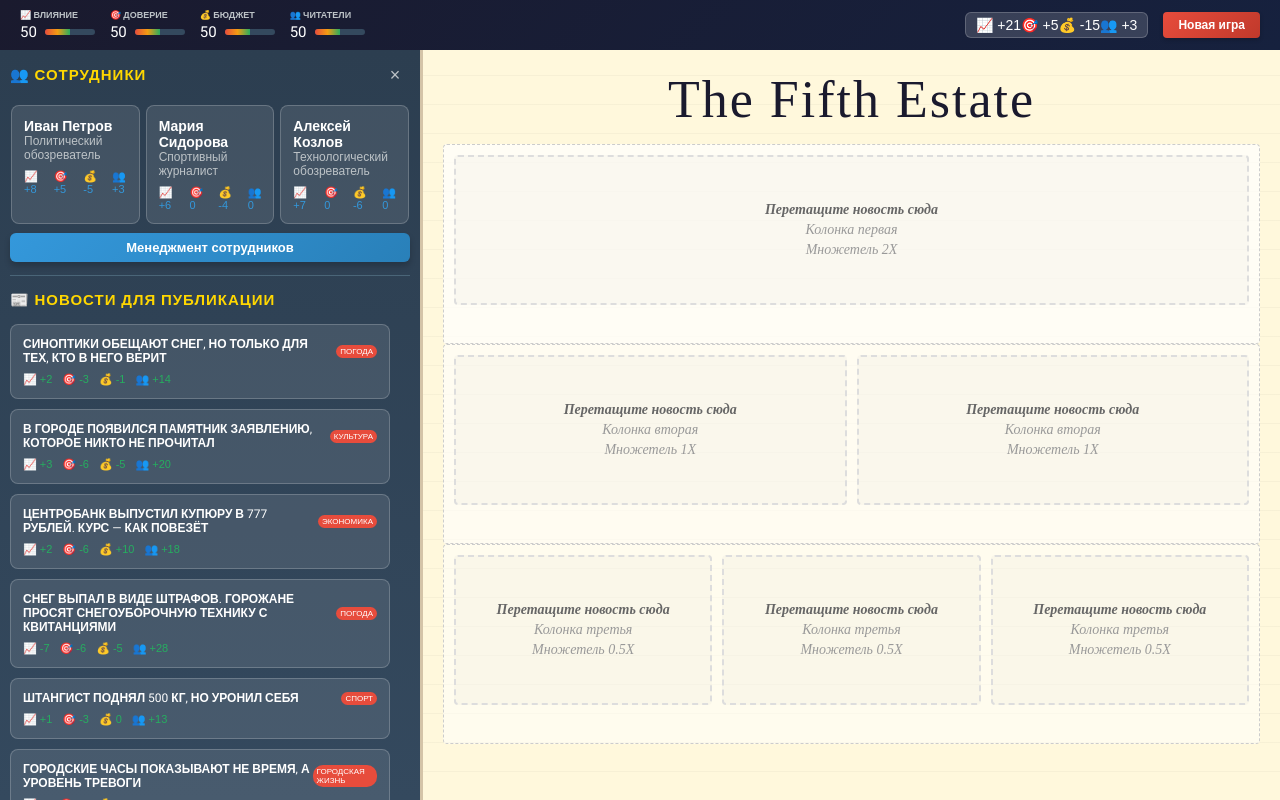
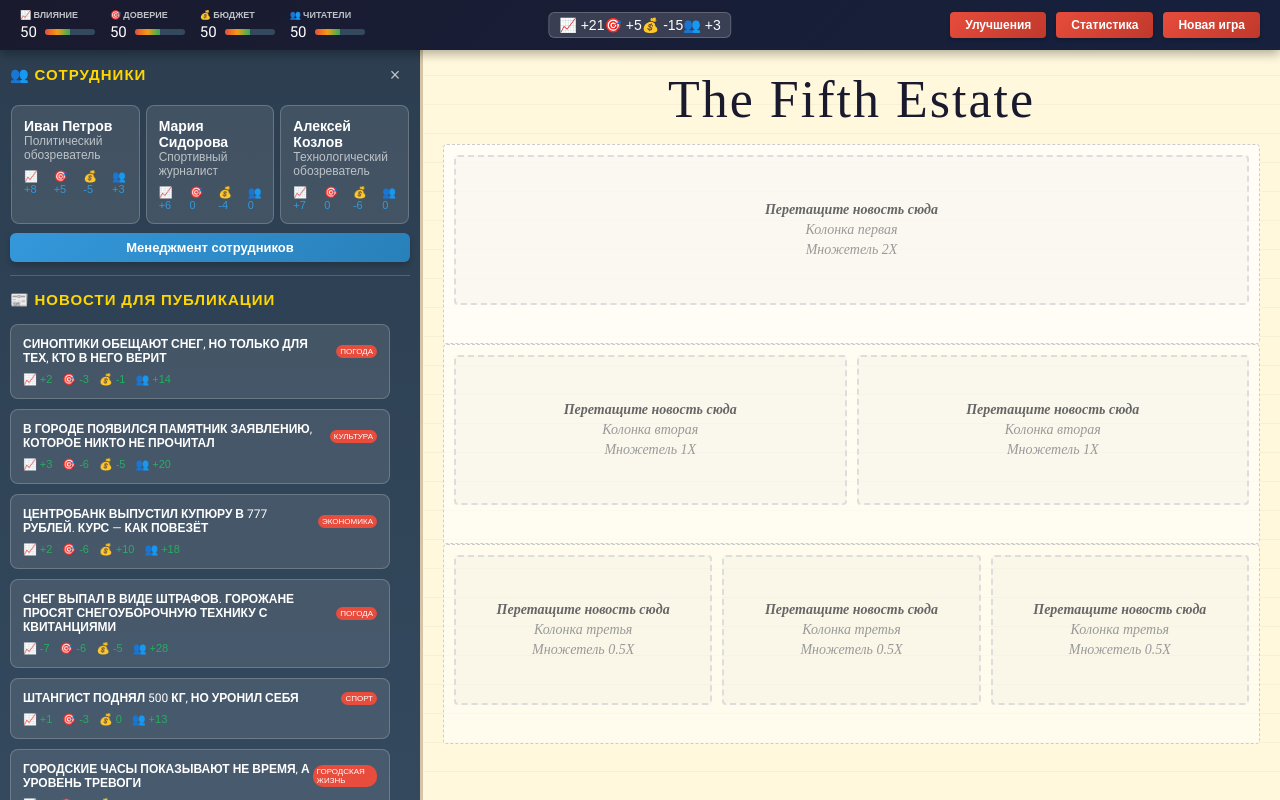
Before and after one commit to rvllvd/the_fifth_estate, a React (Vite) app: page / in a window 1280 px wide. Built offline with nearby package versions, Linux system fonts and the light colour scheme; a web font is replaced by a local one.

Commit message:
превью метри по центру

```diff
--- a/src/components/TopPanel.tsx
+++ b/src/components/TopPanel.tsx
@@ -30,8 +30,11 @@ export default function TopPanel({ metrics, onNewGame, preview }: Props) {
           </div>
         )}
       </div>
-
-      <button id="new-game-btn" onClick={onNewGame}>Новая игра</button>
+  <div className="top-panel-actions">
+      <button className="right-btn" id="upgrade-btn">Улучшения</button>
+      <button className="right-btn" id="stat-btn">Статистика</button>
+      <button className="right-btn" id="new-game-btn" onClick={onNewGame}>Новая игра</button>
+      </div>
     </div>
   );
 }
--- a/src/styles/top-panel.css
+++ b/src/styles/top-panel.css
@@ -4,10 +4,12 @@
   color: white;
   padding: 8px 20px;
   display: flex;
+  align-items: center;
   justify-content: space-between;
-  align-items: center;
   box-shadow: 0 4px 10px rgba(0,0,0,0.3);
   min-height: 50px;
+  position: relative;
+  gap: 15px;
 }
 
 .newspaper-logo {
@@ -18,10 +20,11 @@
   margin-right: 20px;
 }
 
+/* Показатели */
 .metrics {
   display: flex;
   gap: 15px;
-  flex: 1;
+  flex: 0 0 auto;
 }
 
 .metric {
@@ -58,7 +61,15 @@
   transition: width 0.3s ease;
 }
 
-#new-game-btn {
+/* Обёртка кнопок справа */
+.top-panel-actions {
+  display: flex;
+  gap: 10px;
+  margin-left: auto;
+  z-index: 3;
+}
+
+.right-btn {
   background: linear-gradient(135deg, #e74c3c 0%, #c0392b 100%);
   color: white;
   border: none;
@@ -69,25 +80,29 @@
   border-radius: 4px;
   transition: all 0.3s;
   box-shadow: 0 2px 4px rgba(0,0,0,0.2);
-  margin-left: 15px;
 }
 
-#new-game-btn:hover {
+.right-btn:hover {
   transform: translateY(-1px);
   box-shadow: 0 3px 6px rgba(0,0,0,0.3);
 }
 
-/* Индикатор показателей */
+/* Индикатор показателей — по центру панели */
 #metrics-preview {
+  position: absolute;
+  left: 50%;
+  top: 50%;
+  transform: translate(-50%, -50%);
   background: rgba(255, 255, 255, 0.15);
   border: 1px solid rgba(255, 255, 255, 0.2);
   border-radius: 6px;
   padding: 4px 10px;
-  margin-left: 15px;
   min-width: 90px;
   display: flex;
   flex-direction: column;
   font-size: 14px;
+  z-index: 2;
+  pointer-events: none;
 }
 
 .metrics-preview-title {
```
